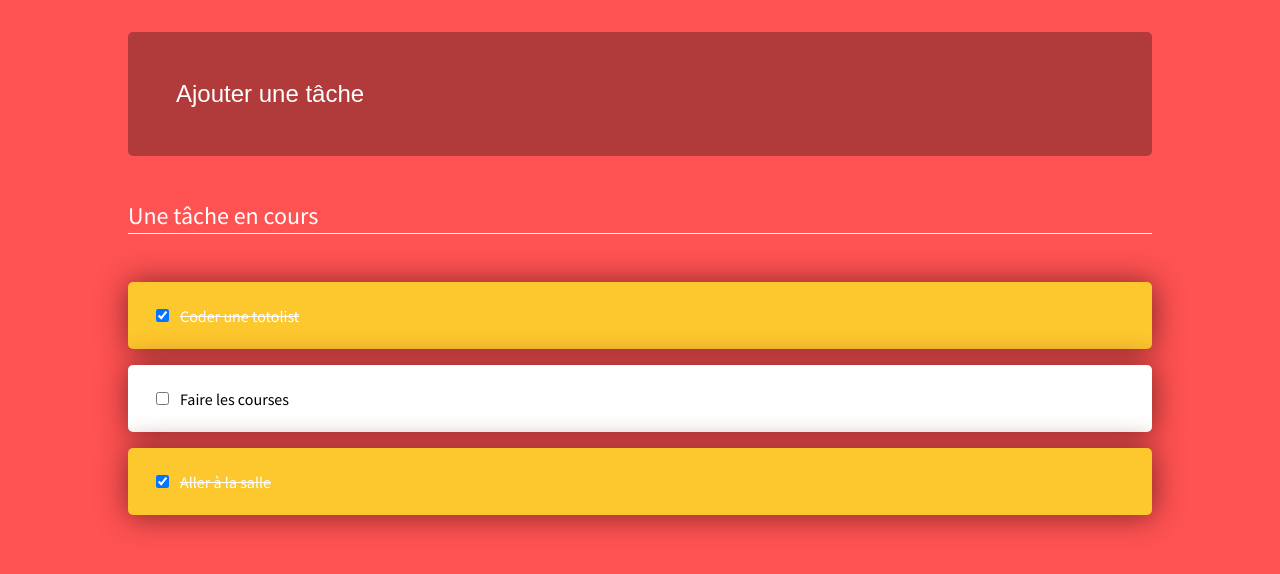
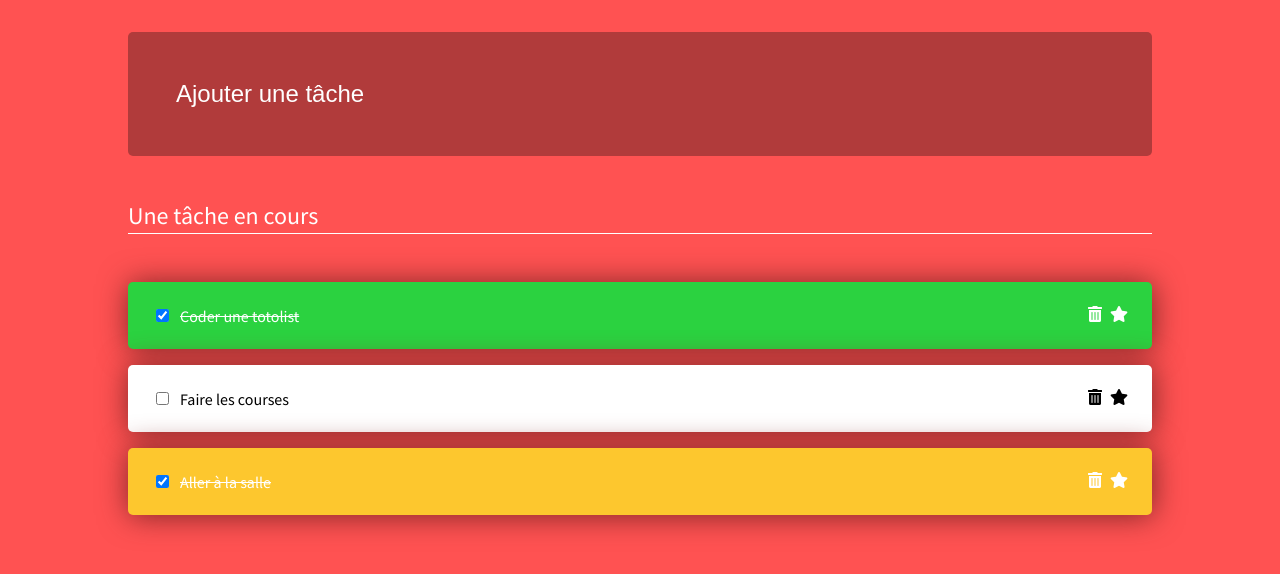
Before and after one commit to MaximeConan/todolist-oclock-app, a React app: page / in a window 1280 px wide. Built offline with nearby package versions, Linux system fonts and the light colour scheme.

Commit message:
changement de class au clic/fav ok + integration icone trash

```diff
--- a/src/components/App/index.js
+++ b/src/components/App/index.js
@@ -32,6 +32,7 @@ class App extends React.Component {
       id: lastId,
       label: inputValue,
       done: false,
+      fav: false,
     }
 
     // On créé un nouveau tableau avec l'ancienne liste et le nouvelle élément
@@ -51,6 +52,56 @@ class App extends React.Component {
     })
   }
 
+  checkTask = id => () => {
+    // Recup des taches
+    const { tasks } = this.state
+    // Nouvelle liste de tâches grace à map (nouveau tableau)
+    const newTasks = tasks.map((task) => {
+      // Si l'id transmise est identique à la tache à modifier
+      if (id === task.id) {
+        // On créer un nouvel objet (attention à la modif du state)
+        return {
+          // Je recup tout le contenu de la tâche
+          ...task,
+          // Je change juste la clé done vers l'inverse
+          done: !task.done,
+        }
+      }
+      // Si l'id ne correspond pas, pas besoin de faire de copie (pas de modif)
+      return task
+    })
+
+
+    this.setState({
+      tasks: newTasks,
+    })
+  }
+
+  favTask = id => () => {
+    // Recup des taches
+    const { tasks } = this.state
+    // Nouvelle liste de tâches grace à map (nouveau tableau)
+    const newTasks = tasks.map((task) => {
+      // Si l'id transmise est identique à la tache à modifier
+      if (id === task.id) {
+        // On créer un nouvel objet (attention à la modif du state)
+        return {
+          // Je recup tout le contenu de la tâche
+          ...task,
+          // Je change juste la clé done vers l'inverse
+          fav: !task.fav,
+        }
+      }
+      // Si l'id ne correspond pas, pas besoin de faire de copie (pas de modif)
+      return task
+    })
+
+
+    this.setState({
+      tasks: newTasks,
+    })
+  }
+
   render() {
     // Récup des tâches dans le state
     const { tasks, input } = this.state
@@ -66,7 +117,11 @@ class App extends React.Component {
           onChangeInput={this.changeInput}
         />
         <Counter count={count} />
-        <Tasks list={tasks} />
+        <Tasks
+          list={tasks}
+          onTaskCheck={this.checkTask}
+          onTaskFav={this.favTask}
+        />
       </div>
     )
   }
--- a/src/components/Tasks/Task.js
+++ b/src/components/Tasks/Task.js
@@ -6,25 +6,47 @@ import classNames from 'classnames'
 // Local Import
 
 // Code
-const Task = ({ done, label }) => (
+const Task = ({
+  id,
+  done,
+  label,
+  fav,
+  onTaskCheck,
+  onTaskFav,
+}) => (
   <li className={classNames(
     'task',
     { 'task--done': done },
+    { 'task--fav': fav },
   )}
   >
     <input
       type="checkbox"
       checked={done}
+      onChange={onTaskCheck(id)}
     />
     <span className="task-label">
       {label}
     </span>
+    <i
+      className="fas fa-star fav"
+      onClick={onTaskFav(id)}
+    />
+    <i
+      className="fas fa-trash-alt delete"
+      // onClick={onTaskDelete(id)}
+    />
+
   </li>
 )
 
 Task.propTypes = {
+  id: PropTypes.number.isRequired,
   done: PropTypes.bool.isRequired,
+  fav: PropTypes.bool.isRequired,
   label: PropTypes.string.isRequired,
+  onTaskCheck: PropTypes.func.isRequired,
+  onTaskFav: PropTypes.func.isRequired,
 }
 
 // Export
--- a/src/components/Tasks/Tasks.scss
+++ b/src/components/Tasks/Tasks.scss
@@ -23,4 +23,20 @@
     border-radius: 5px;
     margin-bottom: 1em;
   }
+
+  &--fav {
+    background-color: #2bd240;
+    color: #FFF;
+    padding: 1.5em;
+    border-radius: 5px;
+    margin-bottom: 1em;
+  }
 }
+
+i {
+  float: right;
+}
+
+.delete {
+  margin-right: .5em;
+}
--- a/src/components/Tasks/index.js
+++ b/src/components/Tasks/index.js
@@ -8,11 +8,13 @@ import Task from 'src/components/Tasks/Task'
 
 
 // Code
-const Tasks = ({ list }) => (
+const Tasks = ({ list, onTaskCheck, onTaskFav }) => (
   <ul id="todo-list">
     {list.map(task => (
       <Task
         key={task.id}
+        onTaskCheck={onTaskCheck}
+        onTaskFav={onTaskFav}
         {...task}
       />
     ))}
@@ -20,11 +22,11 @@ const Tasks = ({ list }) => (
 )
 
 Tasks.propTypes = {
-  list: PropTypes.arrayOf(
-    PropTypes.shape({
-      id: PropTypes.number.isRequired,
-    }).isRequired,
-  ).isRequired,
+  onTaskCheck: PropTypes.func.isRequired,
+  onTaskFav: PropTypes.func.isRequired,
+  list: PropTypes.arrayOf(PropTypes.shape({
+    id: PropTypes.number.isRequired,
+  }).isRequired).isRequired,
 }
 
 // Export
--- a/src/datas/tasks.js
+++ b/src/datas/tasks.js
@@ -2,16 +2,19 @@ export default [
   {
     id: 1,
     done: true,
+    fav: true,
     label: 'Coder une totolist',
   },
   {
     id: 3,
     done: false,
+    fav: false,
     label: 'Faire les courses',
   },
   {
     id: 5,
     done: true,
+    fav: false,
     label: 'Aller à la salle',
   },
 ]
--- a/src/index.html
+++ b/src/index.html
@@ -5,6 +5,7 @@
 	<meta name="viewport" content="width=device-width, initial-scale=1.0">
 	<meta http-equiv="X-UA-Compatible" content="ie=edge">
 	<link href="https://fonts.googleapis.com/css?family=Source+Sans+Pro:400,700" rel="stylesheet">
+	<link rel="stylesheet" href="https://use.fontawesome.com/releases/v5.7.2/css/all.css" integrity="sha384-fnmOCqbTlWIlj8LyTjo7mOUStjsKC4pOpQbqyi7RrhN7udi9RwhKkMHpvLbHG9Sr" crossorigin="anonymous">
 	<title>Todo List</title>
 </head>
 <body>
```
